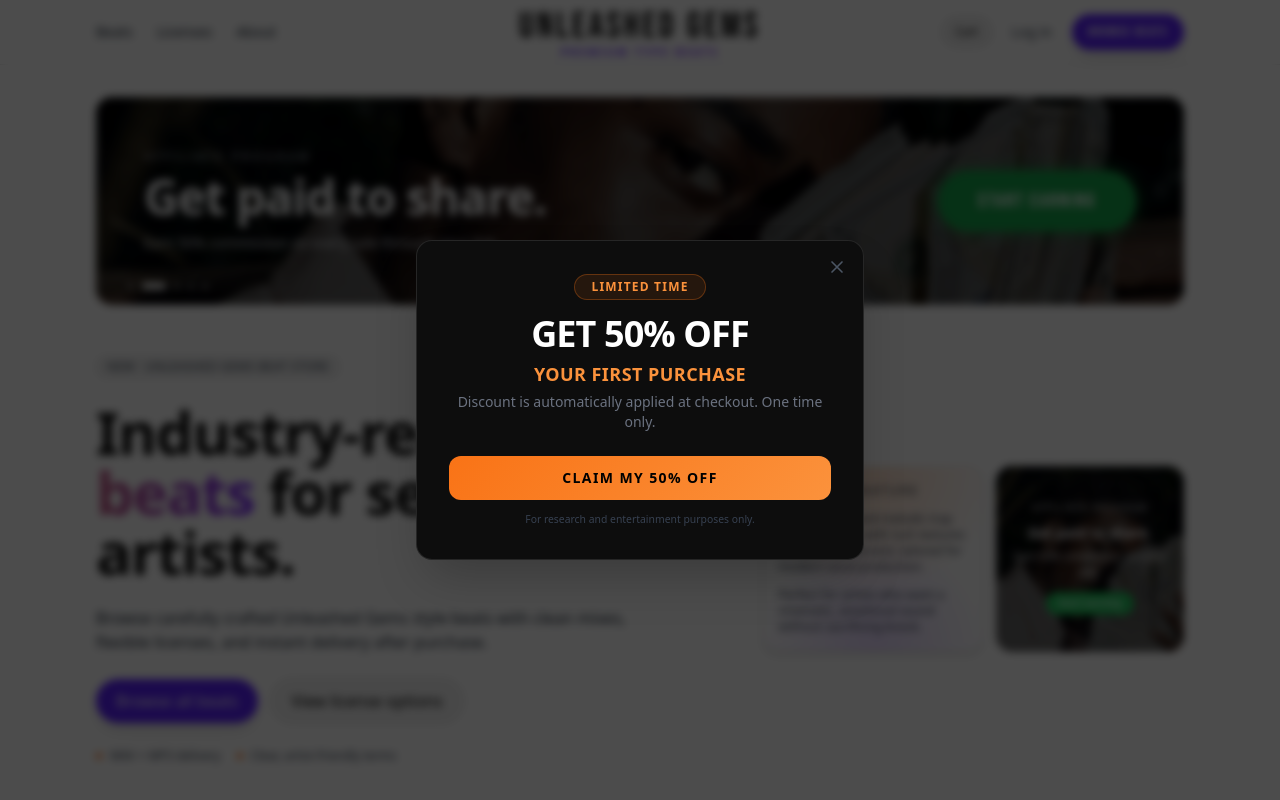
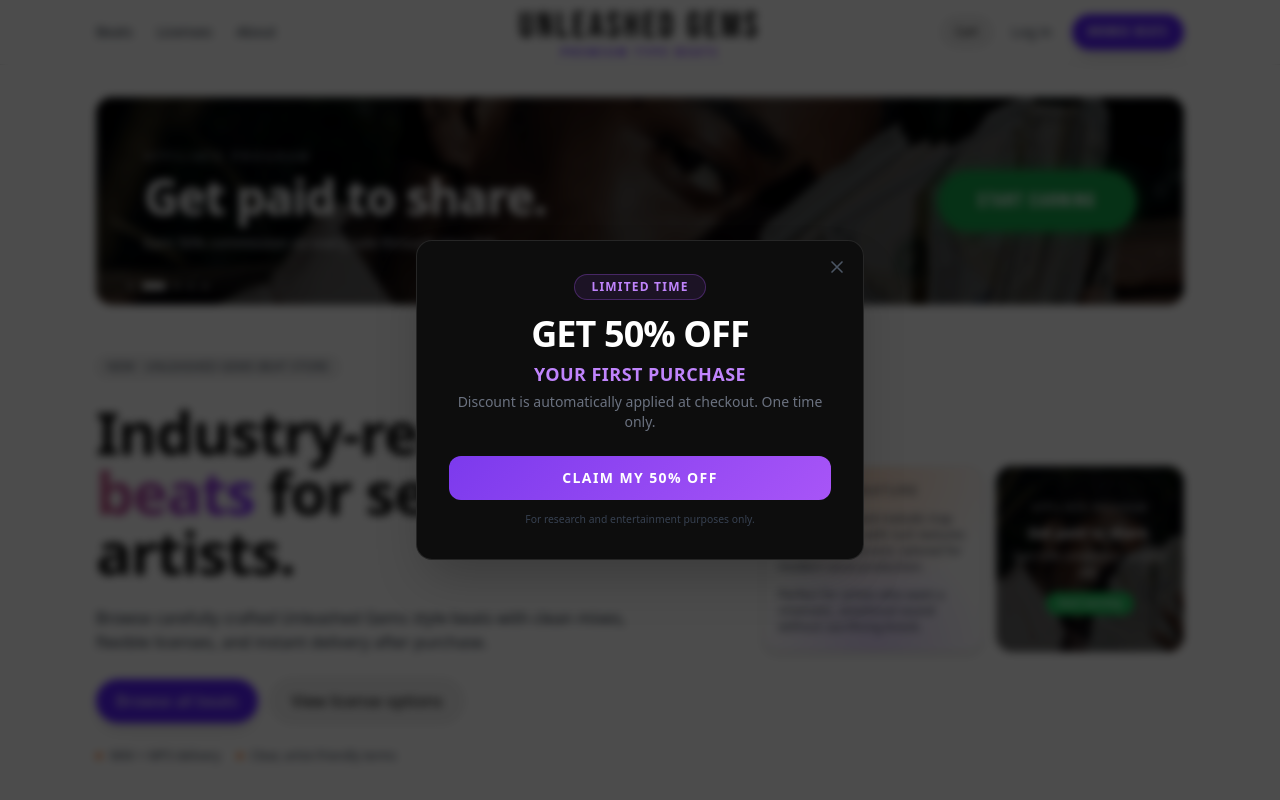
Before and after one commit to logigeirvibesstuff/lana-nova-beats, a Next.js app: page / in a window 1280 px wide. Shown: the top 800 px of the page. Built offline with nearby package versions, Linux system fonts and the light colour scheme; no server answers; the database is empty.

Commit message:
fix: change popup and discount badge from orange to purple

```diff
--- a/app/checkout/page.tsx
+++ b/app/checkout/page.tsx
@@ -92,9 +92,9 @@ export default function CheckoutPage() {
           <aside className="card-surface flex flex-col gap-5 p-5 text-sm">
             <div className="space-y-2">
               {discountEligible && (
-                <div className="flex items-center justify-between rounded-lg bg-orange-500/10 border border-orange-500/20 px-3 py-2">
-                  <span className="text-xs font-semibold text-orange-400 uppercase tracking-wide">50% First Purchase Discount</span>
-                  <span className="text-xs font-bold text-orange-400">-{formatMoney(subtotal * 0.5)}</span>
+                <div className="flex items-center justify-between rounded-lg bg-purple-500/10 border border-purple-500/20 px-3 py-2">
+                  <span className="text-xs font-semibold text-purple-400 uppercase tracking-wide">50% First Purchase Discount</span>
+                  <span className="text-xs font-bold text-purple-400">-{formatMoney(subtotal * 0.5)}</span>
                 </div>
               )}
               <div className="flex items-center justify-between">
--- a/components/FirstPurchasePopup.tsx
+++ b/components/FirstPurchasePopup.tsx
@@ -49,7 +49,7 @@ export function FirstPurchasePopup() {
         </button>
 
         {/* Badge */}
-        <div className="inline-block mb-4 rounded-full bg-orange-500/10 border border-orange-500/30 px-4 py-1 text-xs font-bold uppercase tracking-widest text-orange-400">
+        <div className="inline-block mb-4 rounded-full bg-purple-500/10 border border-purple-500/30 px-4 py-1 text-xs font-bold uppercase tracking-widest text-purple-400">
           Limited Time
         </div>
 
@@ -57,7 +57,7 @@ export function FirstPurchasePopup() {
         <h2 className="mb-2 text-4xl font-black uppercase tracking-tight text-white leading-none">
           GET 50% OFF
         </h2>
-        <p className="mb-1 text-lg font-semibold text-orange-400 uppercase tracking-wide">
+        <p className="mb-1 text-lg font-semibold text-purple-400 uppercase tracking-wide">
           Your First Purchase
         </p>
         <p className="mb-6 text-sm text-gray-500">
@@ -67,8 +67,8 @@ export function FirstPurchasePopup() {
         {/* CTA */}
         <button
           onClick={handleClaim}
-          className="w-full rounded-xl py-3 text-sm font-black uppercase tracking-widest text-black transition-all hover:-translate-y-0.5 hover:shadow-lg hover:shadow-orange-500/30 active:translate-y-0"
-          style={{ background: "linear-gradient(135deg, #f97316 0%, #fb923c 100%)" }}
+          className="w-full rounded-xl py-3 text-sm font-black uppercase tracking-widest text-white transition-all hover:-translate-y-0.5 hover:shadow-lg hover:shadow-purple-500/30 active:translate-y-0"
+          style={{ background: "linear-gradient(135deg, #7c3aed 0%, #a855f7 100%)" }}
         >
           Claim My 50% Off
         </button>
```
